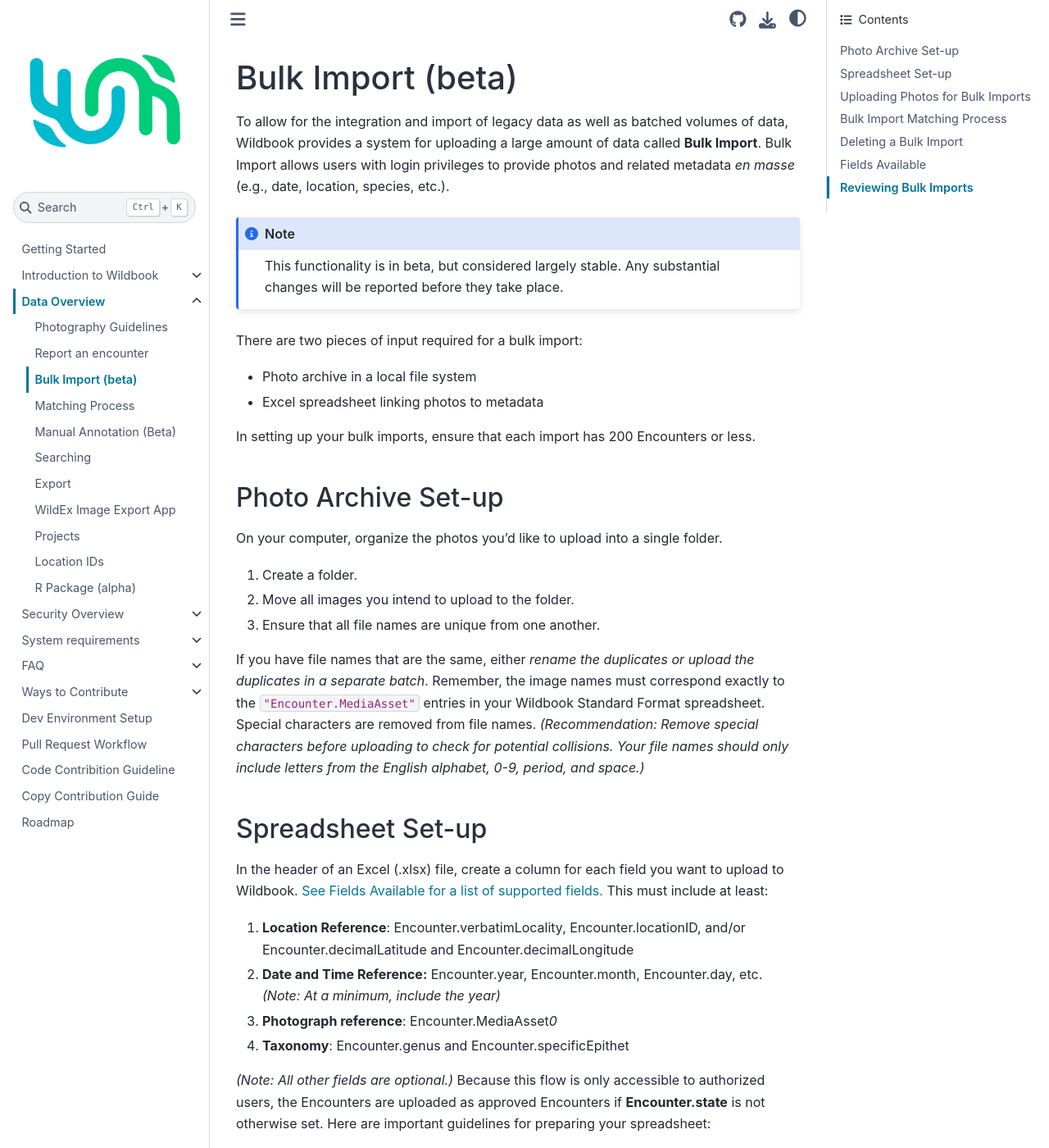
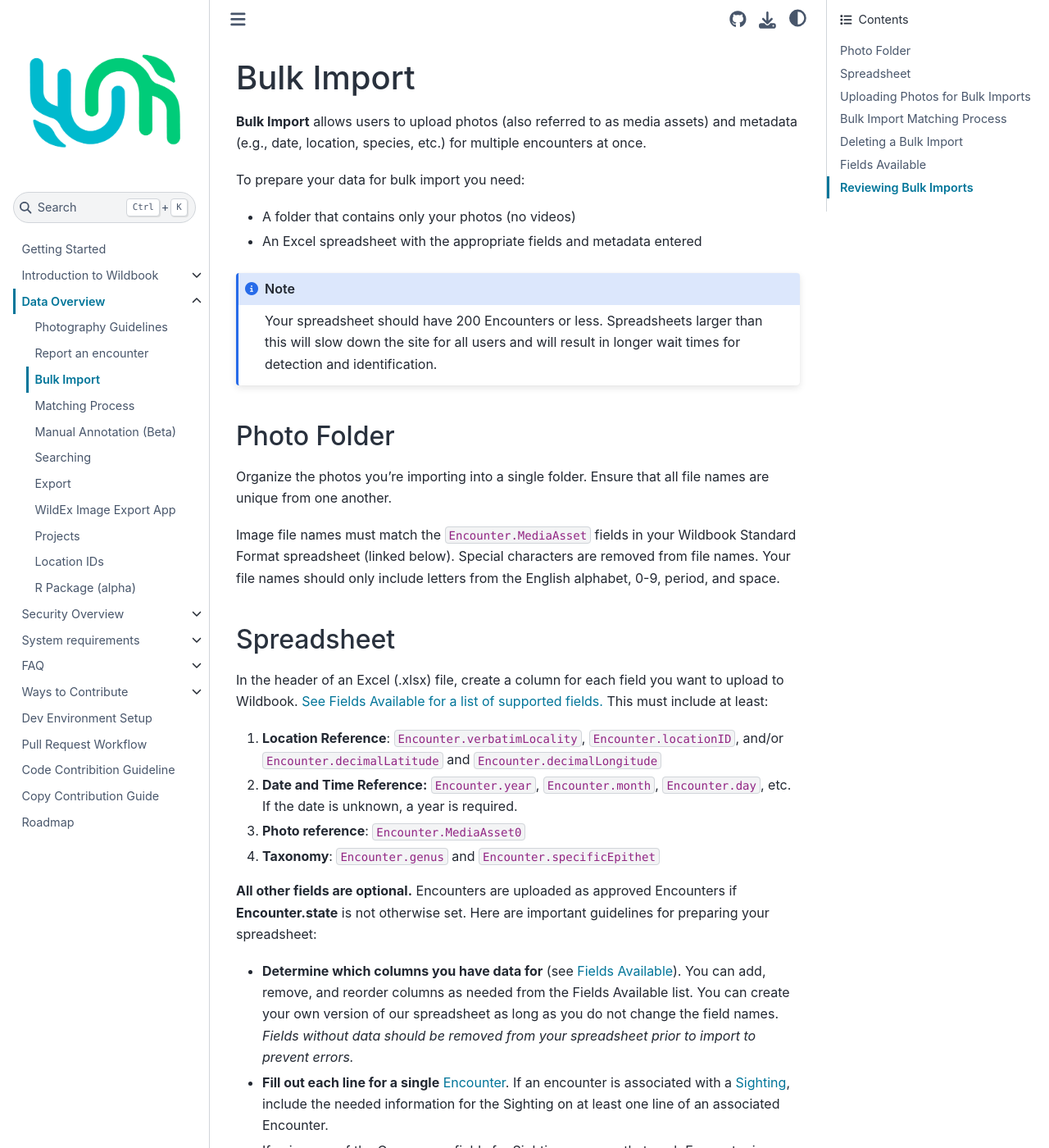
Before and after one commit to WildMeOrg/wildbook-docs, a Sphinx documentation site: the page built from docs/data/bulk-import-beta.md, in a window 1280 px wide and 1400 px high. Shown: the whole window at 82% size. Built offline with Sphinx 7.4.7 and the Sphinx Book theme 1.1.4, drawn with Linux system fonts in a browser that asks for light colours; some of the changed text lies outside the part shown.

Commit message:
Bulk Import help page updates
updating help page to account for workflow changes in Wildbook 10.8.0

````diff
--- a/docs/data/bulk-import-beta.md
+++ b/docs/data/bulk-import-beta.md
@@ -1,42 +1,35 @@
-# Bulk Import (beta)
+# Bulk Import
 
-To allow for the integration and import of legacy data as well as batched volumes of data, Wildbook provides a system for uploading a large amount of data called **Bulk Import**. Bulk Import allows users with login privileges to provide photos and related metadata *en masse* (e.g., date, location, species, etc.).
+**Bulk Import** allows users to upload photos (also referred to as media assets) and metadata (e.g., date, location, species, etc.) for multiple encounters at once.
+
+To prepare your data for bulk import you need:
+
+* A folder that contains only your photos (no videos)
+* An Excel spreadsheet with the appropriate fields and metadata entered
 
 ```{note}
-This functionality is in beta, but considered largely stable. Any substantial changes will be reported before they take place.
+Your spreadsheet should have 200 Encounters or less. Spreadsheets larger than this will slow down the site for all users and will result in longer wait times for detection and identification.
 ```
 
-There are two pieces of input required for a bulk import:
+## Photo Folder
 
-* Photo archive in a local file system
-* Excel spreadsheet linking photos to metadata
+Organize the photos you're importing into a single folder. Ensure that all file names are unique from one another.
 
-In setting up your bulk imports, ensure that each import has 200 Encounters or less.
+Image file names must match the `Encounter.MediaAsset` fields in your Wildbook Standard Format spreadsheet (linked below). Special characters are removed from file names. Your file names should only include letters from the English alphabet, 0-9, period, and space.
 
-## Photo Archive Set-up
-
-On your computer, organize the photos you'd like to upload into a single folder.
-
-1. Create a folder.
-2. Move all images you intend to upload to the folder.
-3. Ensure that all file names are unique from one another.
-
-If you have file names that are the same, either *rename the duplicates or upload the duplicates in a separate batch*.
-Remember, the image names must correspond exactly to the `"Encounter.MediaAsset"` entries in your Wildbook Standard Format spreadsheet. Special characters are removed from file names. *(Recommendation: Remove special characters before uploading to check for potential collisions. Your file names should only include letters from the English alphabet, 0-9, period, and space.)*
-
-## Spreadsheet Set-up
+## Spreadsheet
 
 In the header of an Excel (.xlsx) file, create a column for each field you want to upload to Wildbook. [See Fields Available for a list of supported fields.](#fields-available) This must include at least:
 
-1. **Location Reference**: Encounter.verbatimLocality, Encounter.locationID, and/or Encounter.decimalLatitude and Encounter.decimalLongitude
-2. **Date and Time Reference:** Encounter.year, Encounter.month, Encounter.day, etc. *(Note: At a minimum, include the year)*
-3. **Photograph reference**: Encounter.MediaAsset*0*
-4. **Taxonomy**: Encounter.genus and Encounter.specificEpithet
+1. **Location Reference**: `Encounter.verbatimLocality`, `Encounter.locationID`, and/or `Encounter.decimalLatitude` and `Encounter.decimalLongitude`
+2. **Date and Time Reference:** `Encounter.year`, `Encounter.month`, `Encounter.day`, etc. If the date is unknown, a year is required.
+3. **Photo reference**: `Encounter.MediaAsset0`
+4. **Taxonomy**: `Encounter.genus` and `Encounter.specificEpithet`
 
-*(Note: All other fields are optional.)* Because this flow is only accessible to authorized users, the Encounters are uploaded as approved Encounters if **Encounter.state** is not otherwise set. Here are important guidelines for preparing your spreadsheet:
+**All other fields are optional.** Encounters are uploaded as approved Encounters if **Encounter.state** is not otherwise set. Here are important guidelines for preparing your spreadsheet:
 
 * **Determine which columns you have data for** (see [Fields Available](#fields-available)).
-    It is OK to add, remove, and reorder columns as needed from the provided list. You can create your own version of our spreadsheet as long as you do not change the header names. Fields without data should be removed from your spreadsheet prior to importing it.
+    You can add, remove, and reorder columns as needed from the Fields Available list. You can create your own version of our spreadsheet as long as you do not change the field names. *Fields without data should be removed from your spreadsheet prior to import to prevent errors.*
 * **Fill out each line for a single** [Encounter](../introduction/encounter.md).
     If an encounter is associated with a [Sighting](../introduction/sighting.md), include the needed information for the Sighting on at least one line of an associated Encounter.
 * If using any of the Occurrence fields for Sightings, ensure that each Encounter is linked with a common value in the Occurrence.occurrenceID column.
````
